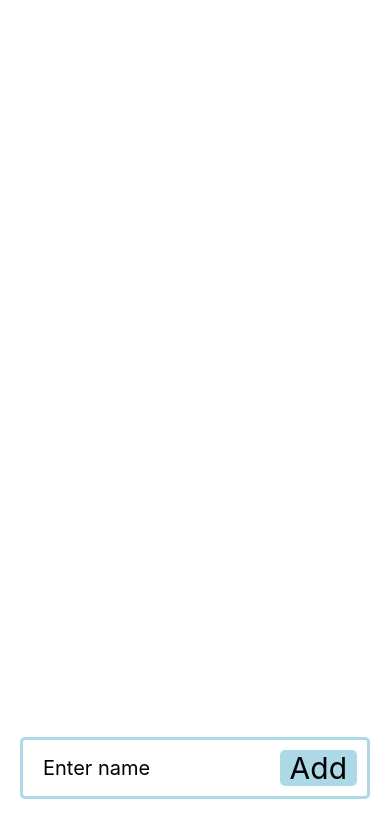
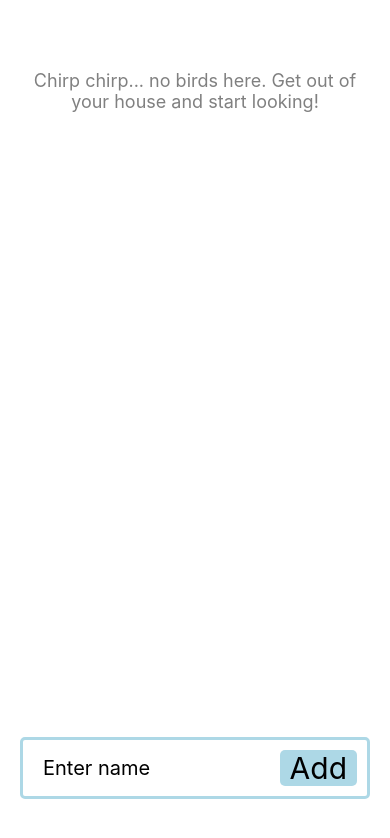
Before and after one commit to joakim-ha/countingstuff, a React Native app: screen / in a window 390 px wide. Shown: the top 838 px of the page. Built offline with nearby package versions, Linux system fonts and the light colour scheme.

Commit message:
Add funtionalities
- Keep the list sorted by, for example, quantity.
- Display an alternative view if the list is empty

```diff
--- a/App.js
+++ b/App.js
@@ -7,6 +7,7 @@ import {
   StyleSheet,
   View,
   Platform,
+  Text,
 } from "react-native";
 import { SafeAreaView, SafeAreaProvider } from "react-native-safe-area-context";
 
@@ -41,6 +42,7 @@ export default function App() {
     }
 
     setCountables(newState);
+    sortCountablesByCount();
   };
 
   const addNewCountable = (name) => {
@@ -58,6 +60,15 @@ export default function App() {
     setCountables(newState);
   };
 
+  const sortCountablesByCount = () => {
+    if (countables.length > 0) {
+      const sortedCountables = [...countables].sort(
+        (a, b) => b.count - a.count
+      );
+      setCountables(sortedCountables);
+    }
+  };
+
   // https://medium.com/@nickyang0501/keyboardavoidingview-not-working-properly-c413c0a200d4
 
   return (
@@ -68,14 +79,21 @@ export default function App() {
       <SafeAreaProvider>
         <SafeAreaView style={styles.container}>
           <ScrollView>
-            {countables.map((countable, index) => (
+            {countables.length === 0 ? (
+              <Text style={styles.noCountablesText}>
+                Chirp chirp... no birds here. Get out of your house and start
+                looking!
+              </Text>
+            ) : (
+              countables.map((countable, index) => (
                 <CountableRow
                   countable={countable}
                   key={countable.name}
                   changeCount={changeCount}
                   index={index}
                 />
-            ))}
+              ))
+            )}
             <View style={{ flex: 1 }} />
           </ScrollView>
           <AddRow addNewCountable={addNewCountable} />
@@ -92,4 +110,11 @@ const styles = StyleSheet.create({
     backgroundColor: "#fff",
     justifyContent: "flex-end",
   },
+  noCountablesText: {
+    fontSize: 18,
+    color: "gray",
+    textAlign: "center",
+    marginTop: 40,
+    padding: 30,
+  },
 });
```
Lines whose indentation alone changed are shown as unchanged.
